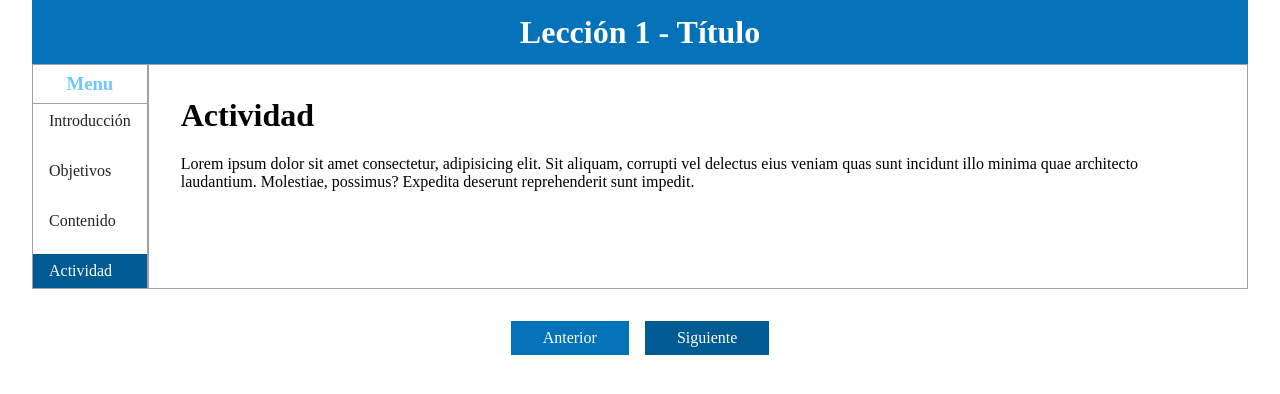
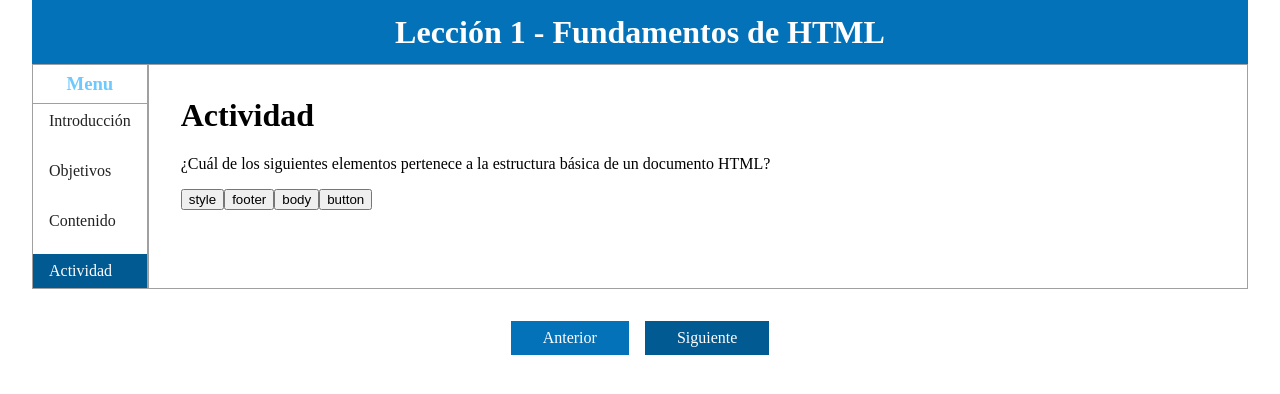
Before and after one commit to BramdonSantiago/ovas-virtuales, an Angular app: page /actividad in a window 1280 px wide. Shown: the top 394 px of the page. Built offline with nearby package versions, Linux system fonts and the light colour scheme.

Commit message:
Add question Actividad

```diff
--- a/src/app/app.routes.ts
+++ b/src/app/app.routes.ts
@@ -21,5 +21,5 @@ export const routes: Routes = [
         path: 'actividad',
         loadComponent: () => import('./page/actividad/actividad.component').then(m => m.ActividadComponent)
     },
-    { path: '', redirectTo: '/home', pathMatch: 'full' },
+    { path: '', redirectTo: '/introduccion', pathMatch: 'full' },
 ];
--- /dev/null
+++ b/src/app/components/choice-question/choice-question.component.html
@@ -0,0 +1 @@
+<button (click)="choose()">{{question.option}}</button>
--- /dev/null
+++ b/src/app/components/choice-question/choice-question.component.ts
@@ -0,0 +1,17 @@
+import { Component, Input, Output, EventEmitter } from '@angular/core';
+
+@Component({
+  selector: 'app-choice-question',
+  imports: [],
+  templateUrl: './choice-question.component.html',
+  styleUrl: './choice-question.component.scss'
+})
+export class ChoiceQuestionComponent {
+  @Input() question!: any;
+
+  @Output() selectedOption = new EventEmitter<number>();
+
+  choose() {
+    this.selectedOption.emit(this.question.id);
+  }
+}
--- a/src/app/components/header/header.component.html
+++ b/src/app/components/header/header.component.html
@@ -1,3 +1,3 @@
 <div class="header">
-    <h1>Lección 1 - Título</h1>
+    <h1>Lección 1 - Fundamentos de HTML</h1>
 </div>
--- a/src/app/page/actividad/actividad.component.html
+++ b/src/app/page/actividad/actividad.component.html
@@ -3,7 +3,17 @@
         <app-menu-nav></app-menu-nav>
         <div class="the-content">
             <h1>Actividad</h1>
-            <p>Lorem ipsum dolor sit amet consectetur, adipisicing elit. Sit aliquam, corrupti vel delectus eius veniam quas sunt incidunt illo minima quae architecto laudantium. Molestiae, possimus? Expedita deserunt reprehenderit sunt impedit.</p>
+            <p>¿Cuál de los siguientes elementos pertenece a la estructura básica de un documento HTML?</p>
+            <div class="options">
+                @for (question of optionsQuestions; track question.id) {
+                    <app-choice-question [question]="question" (selectedOption)="onOptionSelected($event)"></app-choice-question>
+                }
+            </div>
+            <p>
+                @if (selected) {
+                    {{ isCorrect ? "¡Correcto! 🎉" : "Incorrecto, intenta otra vez." }}
+                }
+            </p>
         </div>
     </div>
 </div>
--- a/src/app/page/actividad/actividad.component.ts
+++ b/src/app/page/actividad/actividad.component.ts
@@ -1,12 +1,40 @@
 import { Component } from '@angular/core';
 import { MenuNavComponent } from '@components/menu-nav/menu-nav.component';
+import { ChoiceQuestionComponent } from '@components/choice-question/choice-question.component';
+import { style } from '@angular/animations';
 
 @Component({
   selector: 'app-actividad',
-  imports: [MenuNavComponent],
+  imports: [MenuNavComponent, ChoiceQuestionComponent],
   templateUrl: './actividad.component.html',
   styleUrl: './actividad.component.scss'
 })
 export class ActividadComponent {
+  optionsQuestions: any = [
+    {
+      id: 1,
+      option: "style"
+    },
+    {
+      id: 2,
+      option: "footer"
+    },
+    {
+      id: 3,
+      option: "body"
+    },
+    {
+      id: 4,
+      option: "button"
+    },
+  ]
+  correctAnswer: number = 3;
 
+  selected?: number;
+  isCorrect?: boolean;
+
+  onOptionSelected(option: number) {
+    this.selected = option;
+    this.isCorrect = option === this.correctAnswer;
+  }
 }
```
Also changed, not shown: src/app/components/choice-question/choice-question.component.scss (added), 1 other file (tests, documents, lock files or other folders).
